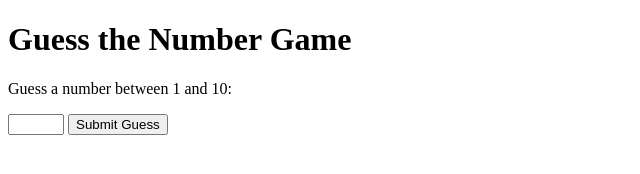
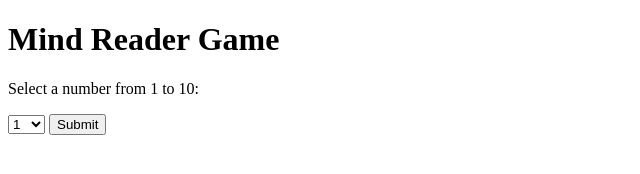
Before and after one commit to vazahatali26/Html-css, a plain HTML site: page index.html in a window 1280 px wide. Shown: the whole page, without its empty margins (0-640 px from the left). Drawn offline with Linux system fonts and the light colour scheme.

Commit message:
Update index.html

```diff
--- a/index.html
+++ b/index.html
@@ -4,17 +4,28 @@
     <meta charset="UTF-8">
     <meta name="viewport" content="width=device-width, initial-scale=1.0">
     <link rel="stylesheet" href="style.css">
-    <title>Guess the Number</title>
+    <title>Mind Reader Game</title>
 </head>
 <body>
     <div class="container">
-        <h1>Guess the Number Game</h1>
-        <p>Guess a number between 1 and 10:</p>
-        <input type="number" id="guessInput" min="1" max="10">
-        <button onclick="checkGuess()">Submit Guess</button>
-        <p id="message"></p>
+        <h1>Mind Reader Game</h1>
+        <p>Select a number from 1 to 10:</p>
+        <select id="selectedNumber">
+            <option value="1">1</option>
+            <option value="2">2</option>
+            <option value="3">3</option>
+            <option value="4">4</option>
+            <option value="5">5</option>
+            <option value="6">6</option>
+            <option value="7">7</option>
+            <option value="8">8</option>
+            <option value="9">9</option>
+            <option value="10">10</option>
+        </select>
+        <button onclick="mindReader()">Submit</button>
+        <p id="result"></p>
     </div>
 
-    <script src="js/script.js"></script>
+    <script src="script.js"></script>
 </body>
 </html>
```
